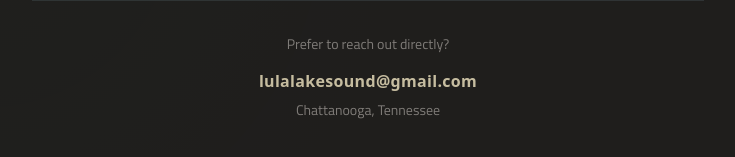
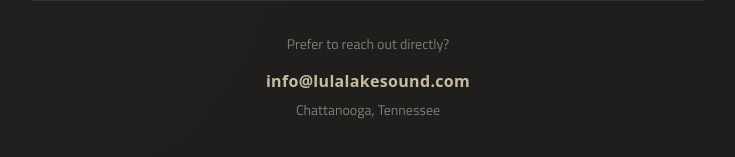
Before and after one commit to wrowston/lula-lake-sound, a Next.js app: page / in a window 1280 px wide. Shown: the part 8411-8568 px from the top of the page, without its empty margins (272-1007 px from the left). Built offline with nearby package versions, Linux system fonts and the light colour scheme; no server answers; a web font is replaced by a local one.

Commit message:
updated contact email

```diff
--- a/src/components/artist-inquiries.tsx
+++ b/src/components/artist-inquiries.tsx
@@ -282,8 +282,8 @@
                 </p>
                 <p className="body-text-small text-ivory/70 text-center">
                   If the problem persists, please email us directly at{' '}
-                  <a href="mailto:lulalakesound@gmail.com" className="text-sand hover:underline">
-                    lulalakesound@gmail.com
+                  <a href="mailto:info@lulalakesound.com" className="text-sand hover:underline">
+                    info@lulalakesound.com
                   </a>
                 </p>
               </div>
@@ -307,8 +307,8 @@
               Prefer to reach out directly?
             </p>
             <p className="headline-secondary text-sand mb-2">
-              <a href="mailto:lulalakesound@gmail.com" className="hover:text-ivory transition-colors">
-                lulalakesound@gmail.com
+              <a href="mailto:info@lulalakesound.com" className="hover:text-ivory transition-colors">
+                info@lulalakesound.com
               </a>
             </p>
             <p className="body-text-small text-ivory/60">
--- a/src/components/booking-availability.tsx
+++ b/src/components/booking-availability.tsx
@@ -196,10 +196,10 @@
                 <div className="text-center">
                   <p className="text-ivory/60 font-titillium text-sm mb-2">Or contact us directly:</p>
                   <a
-                    href="mailto:lulalakesound@gmail.com"
+                    href="mailto:info@lulalakesound.com"
                     className="text-sand hover:text-ivory transition-colors font-acumin font-medium"
                   >
-                    lulalakesound@gmail.com
+                    info@lulalakesound.com
                   </a>
                 </div>
               </div>
--- a/src/components/faq.tsx
+++ b/src/components/faq.tsx
@@ -149,7 +149,7 @@
           </p>
           <div className="flex flex-col sm:flex-row gap-4 justify-center">
             <a
-              href="mailto:lulalakesound@gmail.com"
+              href="mailto:info@lulalakesound.com"
               className="body-text px-6 py-3 bg-sand text-washed-black hover:bg-sand/90 transition-colors"
             >
               Email Us Directly
```
